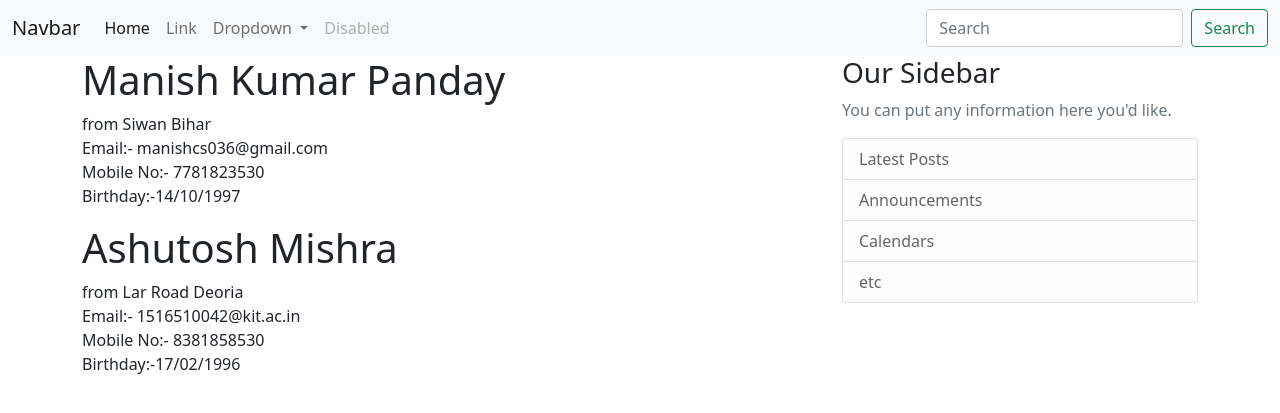
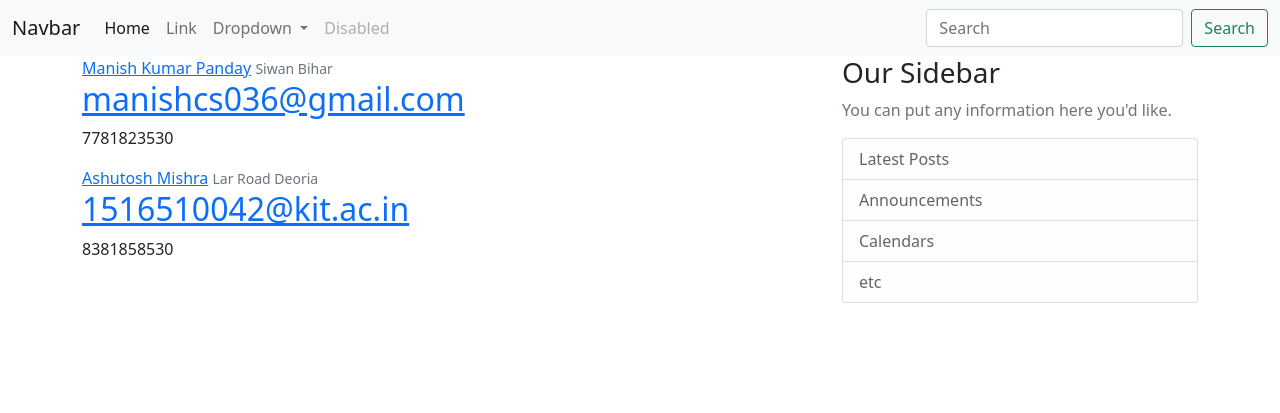
Before and after one commit to Manishcs076/Django, a Django app: page / in a window 1280 px wide. Shown: the top 413 px of the page. Run offline with Django 3.2, Linux system fonts and the light colour scheme.

Commit message:
Adding Article snippet to home.html

```diff
--- a/Django/myproject/myProject/blog/templates/blog/home.html
+++ b/Django/myproject/myProject/blog/templates/blog/home.html
@@ -1,7 +1,15 @@
 {% extends "blog/base.html"%}
 {%block content%}
   {%for post in posts%}
-    <h1>{{post.Name}}</h1>
-    <p>from {{post.Address}}<br>Email:- {{post.Email}} <br>Mobile No:- {{post.Mobile_number}}<br>Birthday:-{{post.Birthday}}</p>
+    <article class="media content-section">
+      <div class="media-body">
+        <div class="article-metadata">
+          <a class="mr-2" href="#">{{ post.Name }}</a>
+            <small class="text-muted">{{ post.Address }}</small>
+        </div>
+            <h2><a class="article-title" href="#">{{ post.Email }}</a></h2>
+            <p class="article-content">{{ post.Mobile_number }}</p>
+      </div>
+    </article>
   {%endfor%}
 {%endblock content%}
```
